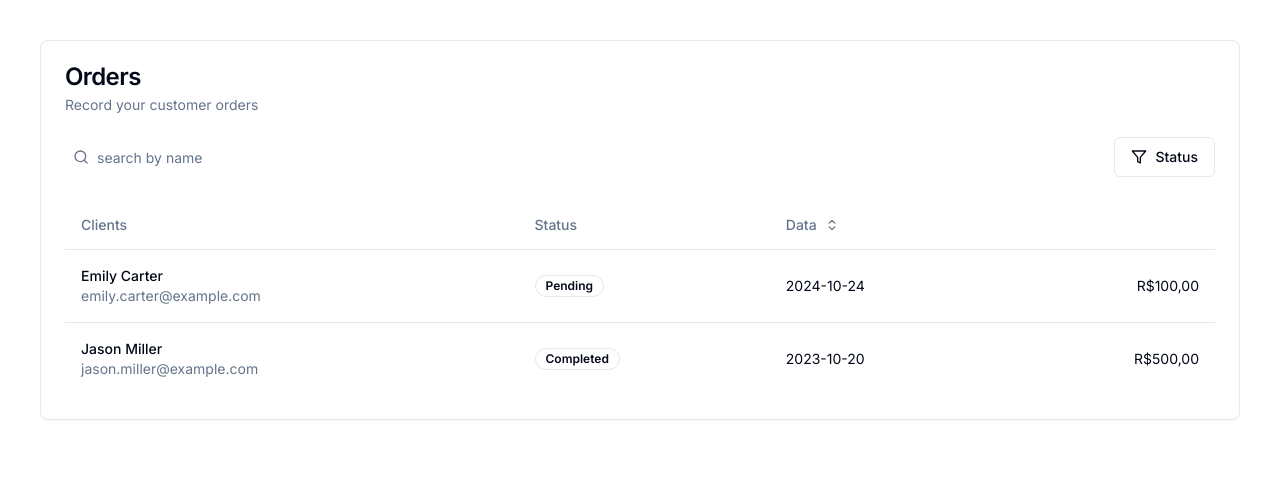
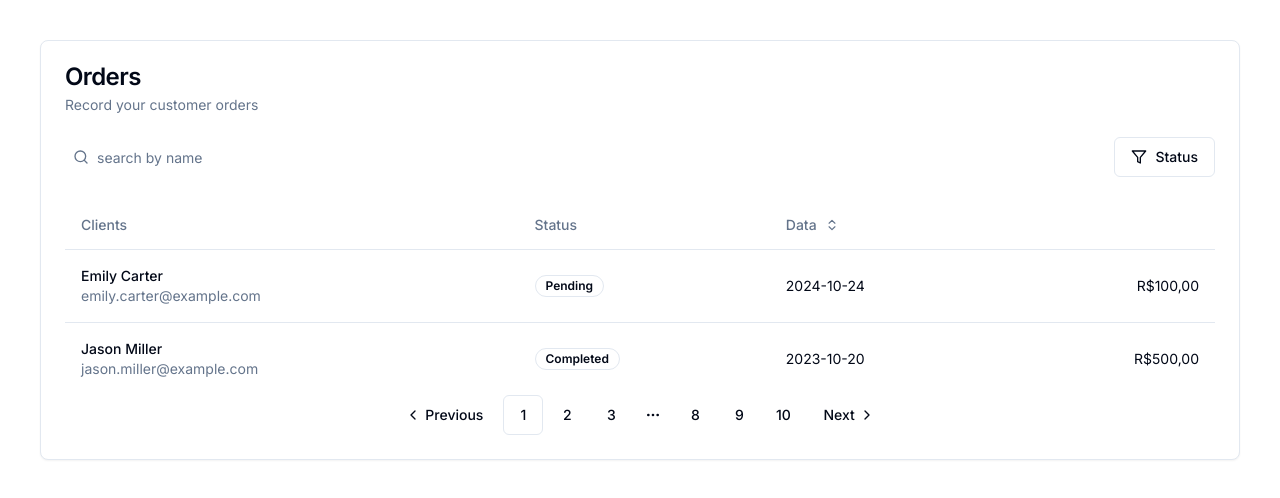
Before and after one commit to jessicasantosb/customer-orders-register, a Next.js app: page / in a window 1280 px wide. Shown: the top 498 px of the page. Built offline with nearby package versions, Linux system fonts and the light colour scheme.

Commit message:
feat: create pagination component

```diff
--- a/src/components/orders.tsx
+++ b/src/components/orders.tsx
@@ -1,4 +1,4 @@
-import { FilterDropdown, Input, OrdersTable } from '@/components';
+import { FilterDropdown, Input, OrdersTable, Pagination } from '@/components';
 import {
   Card,
   CardContent,
@@ -19,8 +19,9 @@ export function Orders() {
         </div>
       </CardHeader>
 
-      <CardContent>
+      <CardContent className=''>
         <OrdersTable />
+        <Pagination />
       </CardContent>
     </Card>
   );
--- a/src/components/pagination.tsx
+++ b/src/components/pagination.tsx
@@ -1,7 +1,53 @@
+import {
+  Pagination as PaginationComponent,
+  PaginationContent,
+  PaginationEllipsis,
+  PaginationItem,
+  PaginationLink,
+  PaginationNext,
+  PaginationPrevious,
+} from './ui/pagination';
+
 export function Pagination() {
   return (
-    <section>
-      <h3>Pagination</h3>
-    </section>
+    <PaginationComponent>
+      <PaginationContent className='[&>*]:hidden [&>*]:md:inline-flex'>
+        <PaginationItem>
+          <PaginationPrevious />
+        </PaginationItem>
+
+        <PaginationItem>
+          <PaginationLink isActive={true}>1</PaginationLink>
+        </PaginationItem>
+
+        <PaginationItem>
+          <PaginationLink>2</PaginationLink>
+        </PaginationItem>
+
+        <PaginationItem>
+          <PaginationLink>3</PaginationLink>
+        </PaginationItem>
+
+        <PaginationItem>
+          <PaginationEllipsis />
+        </PaginationItem>
+
+        <PaginationItem>
+          <PaginationLink>8</PaginationLink>
+        </PaginationItem>
+
+        <PaginationItem>
+          <PaginationLink>9</PaginationLink>
+        </PaginationItem>
+
+        <PaginationItem>
+          <PaginationLink>10</PaginationLink>
+        </PaginationItem>
+
+        <PaginationItem>
+          <PaginationNext />
+        </PaginationItem>
+      </PaginationContent>
+    </PaginationComponent>
   );
 }
```
